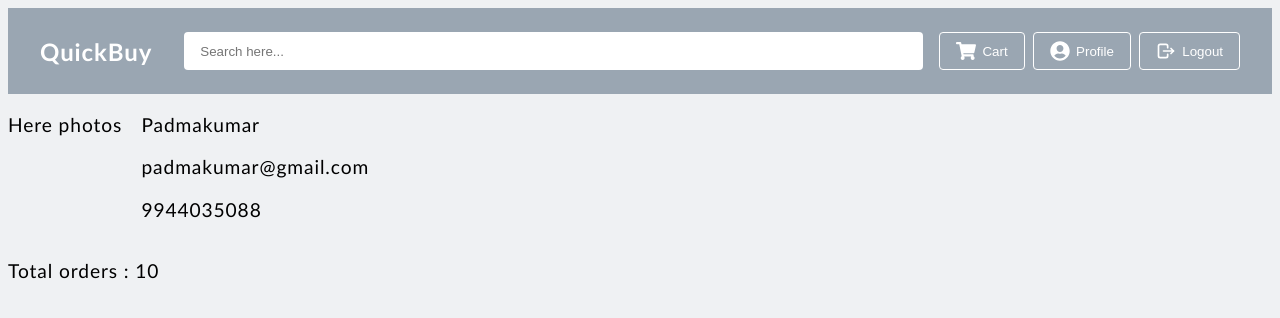
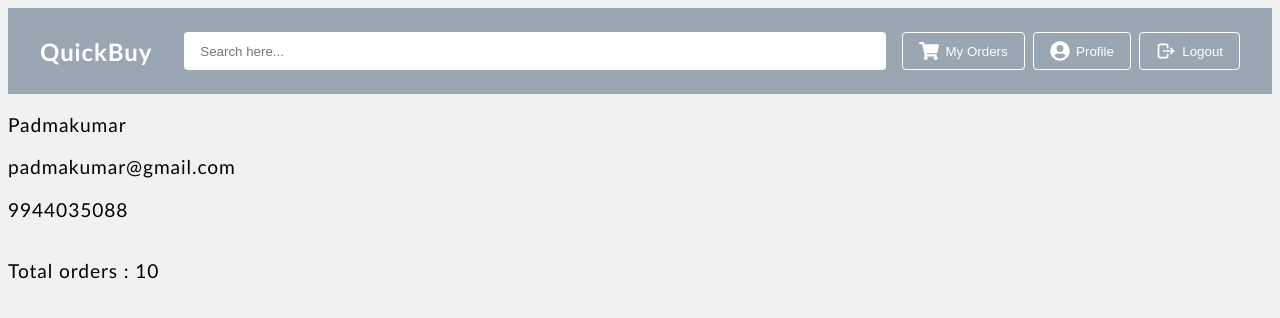
Before and after one commit to Padmakumar18/Mini-E-Commerce_Store, a React (Create React App) app in the folder mini-store/: page / in a window 1280 px wide. Shown: the top 318 px of the page. Built offline with nearby package versions, Linux system fonts and the light colour scheme.

Commit message:
Code updated

```diff
--- a/mini-store/src/components/Navbar.js
+++ b/mini-store/src/components/Navbar.js
@@ -12,7 +12,7 @@ function Navbar() {
       <input type="text" placeholder="Search here..." className="navbar__search" />
       <div className="navbar__actions">
         <button className="navbar__btn">
-          <FaShoppingCart size={20} /> Cart
+          <FaShoppingCart size={20} /> My Orders
         </button>
         <button className="navbar__btn">
           <FaUserCircle size={20} /> Profile
--- a/mini-store/src/components/Profile.js
+++ b/mini-store/src/components/Profile.js
@@ -4,9 +4,6 @@ function Profile() {
   return (
     <div className="profile-section">
       <div className="first-section">
-        <div className="profile-photo">
-          <p>Here photos</p>
-        </div>
         <div className="user-details">
           <p>Padmakumar</p>
           <p>padmakumar@gmail.com</p>
```
